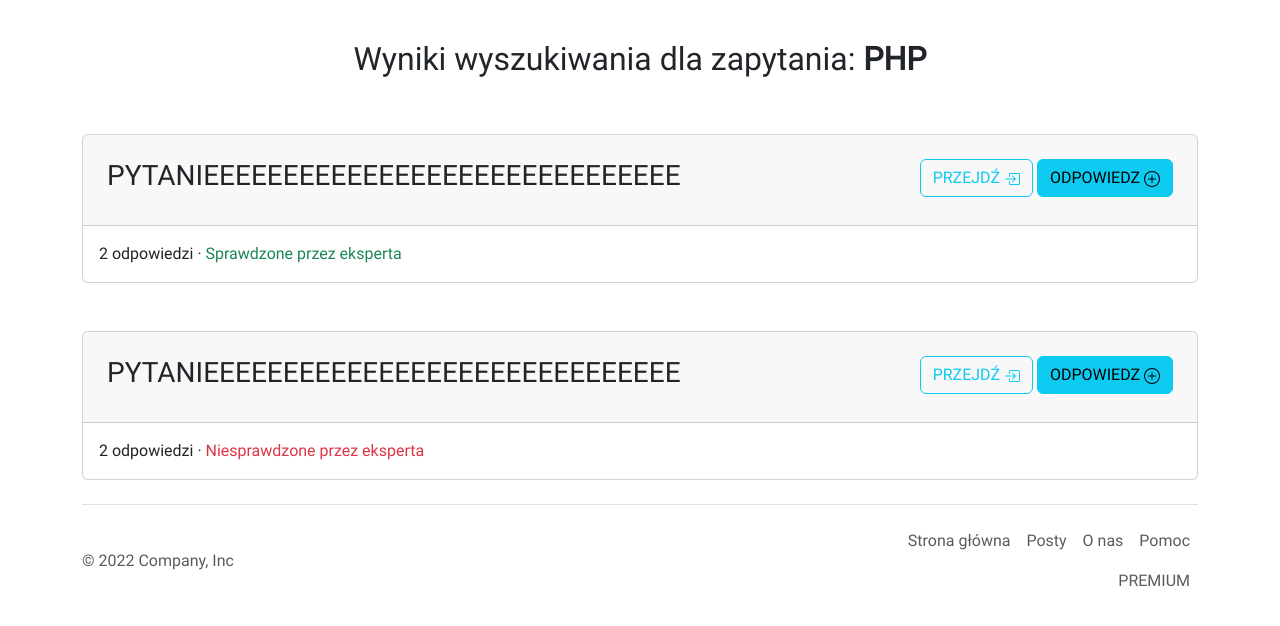
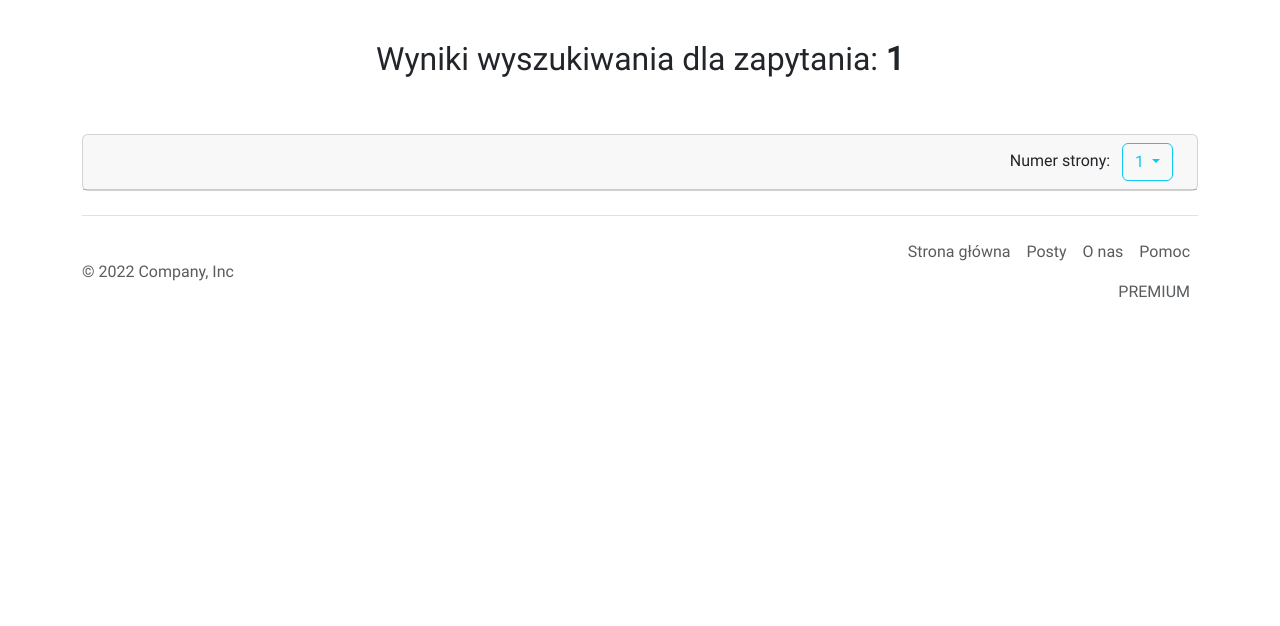
Before and after one commit to jakub-zyrek/projekt1, a PHP site: page /wyszukiwanie.php?wysz=1 in a window 1280 px wide. Shown: the part 124-750 px from the top of the page. Run offline with PHP 8.4, Linux system fonts and the light colour scheme; data comes from the database, SQL or seed files in the repository.

Commit message:
wyszukiwanie

```diff
--- a/cennik.php
+++ b/cennik.php
@@ -40,7 +40,7 @@
             <div class="col-12 col-xl-4 col-xxl-3 mb-3 mb-xl-0 me-lg-5">
                 <form class="col-12 d-flex" role="search" action="wyszukiwanie.php">
                   <div class="col-6">
-                    <input type="search" class="form-control form-control-dark text-bg-dark col-12" placeholder="Wyszukaj..." aria-label="Search">
+                    <input type="search" name="wysz" class="form-control form-control-dark text-bg-dark col-12" placeholder="Wyszukaj..." aria-label="Search">
                   </div>
                   &nbsp;&nbsp;
                   <button type="submit" class="btn btn-outline-light me-2 col-6">Szukaj</button>
--- a/dodawanie.php
+++ b/dodawanie.php
@@ -42,7 +42,7 @@
             <div class="col-12 col-xl-4 col-xxl-3 mb-3 mb-xl-0 me-lg-5">
                 <form class="col-12 d-flex" role="search" action="wyszukiwanie.php">
                   <div class="col-6">
-                    <input type="search" class="form-control form-control-dark text-bg-dark col-12" placeholder="Wyszukaj..." aria-label="Search">
+                    <input type="search" name="wysz" class="form-control form-control-dark text-bg-dark col-12" placeholder="Wyszukaj..." aria-label="Search">
                   </div>
                   &nbsp;&nbsp;
                   <button type="submit" class="btn btn-outline-light me-2 col-6">Szukaj</button>
--- a/dodawanie_p.php
+++ b/dodawanie_p.php
@@ -61,7 +61,7 @@
             <div class="col-12 col-xl-4 col-xxl-3 mb-3 mb-xl-0 me-lg-5">
                 <form class="col-12 d-flex" role="search" action="wyszukiwanie.php">
                   <div class="col-6">
-                    <input type="search" class="form-control form-control-dark text-bg-dark col-12" placeholder="Wyszukaj..." aria-label="Search">
+                    <input type="search" name="wysz" class="form-control form-control-dark text-bg-dark col-12" placeholder="Wyszukaj..." aria-label="Search">
                   </div>
                   &nbsp;&nbsp;
                   <button type="submit" class="btn btn-outline-light me-2 col-6">Szukaj</button>
--- a/index.php
+++ b/index.php
@@ -50,7 +50,7 @@
             <div class="col-12 col-xl-4 col-xxl-3 mb-3 mb-xl-0 me-lg-5">
                 <form class="col-12 d-flex" role="search" action="wyszukiwanie.php">
                   <div class="col-6">
-                    <input type="search" class="form-control form-control-dark text-bg-dark col-12" placeholder="Wyszukaj..." aria-label="Search">
+                    <input type="search" name="wysz" class="form-control form-control-dark text-bg-dark col-12" placeholder="Wyszukaj..." aria-label="Search">
                   </div>
                   &nbsp;&nbsp;
                   <button type="submit" class="btn btn-outline-light me-2 col-6">Szukaj</button>
--- a/kategorie.php
+++ b/kategorie.php
@@ -62,7 +62,7 @@
             <div class="col-12 col-xl-4 col-xxl-3 mb-3 mb-xl-0 me-lg-5">
                 <form class="col-12 d-flex" role="search" action="wyszukiwanie.php">
                   <div class="col-6">
-                    <input type="search" class="form-control form-control-dark text-bg-dark col-12" placeholder="Wyszukaj..." aria-label="Search">
+                    <input type="search" name="wysz" class="form-control form-control-dark text-bg-dark col-12" placeholder="Wyszukaj..." aria-label="Search">
                   </div>
                   &nbsp;&nbsp;
                   <button type="submit" class="btn btn-outline-light me-2 col-6">Szukaj</button>
--- a/kupowanie.php
+++ b/kupowanie.php
@@ -42,7 +42,7 @@
             <div class="col-12 col-xl-4 col-xxl-3 mb-3 mb-xl-0 me-lg-5">
                 <form class="col-12 d-flex" role="search" action="wyszukiwanie.php">
                   <div class="col-6">
-                    <input type="search" class="form-control form-control-dark text-bg-dark col-12" placeholder="Wyszukaj..." aria-label="Search">
+                    <input type="search" name="wysz" class="form-control form-control-dark text-bg-dark col-12" placeholder="Wyszukaj..." aria-label="Search">
                   </div>
                   &nbsp;&nbsp;
                   <button type="submit" class="btn btn-outline-light me-2 col-6">Szukaj</button>
--- a/logowanie.php
+++ b/logowanie.php
@@ -42,7 +42,7 @@
             <div class="col-12 col-xl-4 col-xxl-3 mb-3 mb-xl-0 me-lg-5">
                 <form class="col-12 d-flex" role="search" action="wyszukiwanie.php">
                   <div class="col-6">
-                    <input type="search" class="form-control form-control-dark text-bg-dark col-12" placeholder="Wyszukaj..." aria-label="Search">
+                    <input type="search" name="wysz" class="form-control form-control-dark text-bg-dark col-12" placeholder="Wyszukaj..." aria-label="Search">
                   </div>
                   &nbsp;&nbsp;
                   <button type="submit" class="btn btn-outline-light me-2 col-6">Szukaj</button>
--- a/onas.php
+++ b/onas.php
@@ -47,7 +47,7 @@
             <div class="col-12 col-xl-4 col-xxl-3 mb-3 mb-xl-0 me-lg-5">
                 <form class="col-12 d-flex" role="search" action="wyszukiwanie.php">
                   <div class="col-6">
-                    <input type="search" class="form-control form-control-dark text-bg-dark col-12" placeholder="Wyszukaj..." aria-label="Search">
+                    <input type="search" name="wysz" class="form-control form-control-dark text-bg-dark col-12" placeholder="Wyszukaj..." aria-label="Search">
                   </div>
                   &nbsp;&nbsp;
                   <button type="submit" class="btn btn-outline-light me-2 col-6">Szukaj</button>
--- a/pomoc.php
+++ b/pomoc.php
@@ -111,7 +111,7 @@
             <div class="col-12 col-xl-4 col-xxl-3 mb-3 mb-xl-0 me-lg-5">
                 <form class="col-12 d-flex" role="search" action="wyszukiwanie.php">
                   <div class="col-6">
-                    <input type="search" class="form-control form-control-dark text-bg-dark col-12" placeholder="Wyszukaj..." aria-label="Search">
+                    <input type="search" name="wysz" class="form-control form-control-dark text-bg-dark col-12" placeholder="Wyszukaj..." aria-label="Search">
                   </div>
                   &nbsp;&nbsp;
                   <button type="submit" class="btn btn-outline-light me-2 col-6">Szukaj</button>
--- a/pytanie.php
+++ b/pytanie.php
@@ -72,7 +72,7 @@
             <div class="col-12 col-xl-4 col-xxl-3 mb-3 mb-xl-0 me-lg-5">
                 <form class="col-12 d-flex" role="search" action="wyszukiwanie.php">
                   <div class="col-6">
-                    <input type="search" class="form-control form-control-dark text-bg-dark col-12" placeholder="Wyszukaj..." aria-label="Search">
+                    <input type="search" name="wysz" class="form-control form-control-dark text-bg-dark col-12" placeholder="Wyszukaj..." aria-label="Search">
                   </div>
                   &nbsp;&nbsp;
                   <button type="submit" class="btn btn-outline-light me-2 col-6">Szukaj</button>
--- a/rejestracja.php
+++ b/rejestracja.php
@@ -42,7 +42,7 @@
             <div class="col-12 col-xl-4 col-xxl-3 mb-3 mb-xl-0 me-lg-5">
                 <form class="col-12 d-flex" role="search" action="wyszukiwanie.php">
                   <div class="col-6">
-                    <input type="search" class="form-control form-control-dark text-bg-dark col-12" placeholder="Wyszukaj..." aria-label="Search">
+                    <input type="search" name="wysz" class="form-control form-control-dark text-bg-dark col-12" placeholder="Wyszukaj..." aria-label="Search">
                   </div>
                   &nbsp;&nbsp;
                   <button type="submit" class="btn btn-outline-light me-2 col-6">Szukaj</button>
--- a/script_PHP/logowanie.php
+++ b/script_PHP/logowanie.php
@@ -20,6 +20,7 @@
         $wiersz = mysqli_fetch_array($zapytanie1);
         $_SESSION['zalogowany'] = true;
         $_SESSION['id'] = $wiersz['id'];
+        $_SESSION['login'] = $wiersz['login'];
         $_SESSION['imie'] = $wiersz['imie'];
         $_SESSION['nick'] = $wiersz['nick'];
         $_SESSION['data'] = $wiersz['data_urodzenia'];
--- a/wyszukiwanie.php
+++ b/wyszukiwanie.php
@@ -1,5 +1,28 @@
 <?php
 session_start();
+// Połączenie z bazą danych
+$polaczenie = mysqli_connect('localhost', 'kpqmmvzc_uzytkownik', 'Użytkownik123', 'kpqmmvzc_forum');
+
+if (!mysqli_connect_errno()) {
+  if (!isset($_GET['wysz'])) {
+    header("Location: index.php");
+  }
+  $tekst = $_GET['wysz'];
+  $tekst = mysqli_real_escape_string($polaczenie, $tekst);
+  $tekst = str_replace(" ", "%", $tekst);
+
+  if (isset($_GET['l'])) {
+    $l = $_GET['l'];
+    $sql = "SELECT * FROM pytanie WHERE tytul LIKE '%$tekst%' ORDER BY pytanie.id DESC LIMIT 10 OFFSET $l";
+  } else {
+    $sql = "SELECT * FROM pytanie WHERE tytul LIKE '%$tekst%' ORDER BY pytanie.id DESC LIMIT 10 ";
+  }
+
+  $wysz = mysqli_query($polaczenie, $sql);
+
+  $sql1 = "SELECT COUNT(id) AS 'idd' FROM pytanie WHERE tytul LIKE '%$tekst%'";
+  $zap4 = mysqli_query($polaczenie, $sql1);
+}
 ?>
 <!DOCTYPE html>
 <html lang="pl">
@@ -39,7 +62,7 @@
             <div class="col-12 col-xl-4 col-xxl-3 mb-3 mb-xl-0 me-lg-5">
                 <form class="col-12 d-flex" role="search" action="wyszukiwanie.php">
                   <div class="col-6">
-                    <input type="search" class="form-control form-control-dark text-bg-dark col-12" placeholder="Wyszukaj..." aria-label="Search">
+                    <input type="search" name="wysz" class="form-control form-control-dark text-bg-dark col-12" placeholder="Wyszukaj..." aria-label="Search">
                   </div>
                   &nbsp;&nbsp;
                   <button type="submit" class="btn btn-outline-light me-2 col-6">Szukaj</button>
@@ -79,64 +102,72 @@
   </header>
 
   <div class="container p-4 text-center">
-    <h2>Wyniki wyszukiwania dla zapytania: <b>PHP</b></h2>
+    <h2>Wyniki wyszukiwania dla zapytania: <b><?php if (isset($_GET['wysz'])) { echo $_GET['wysz'];}?></b></h2>
   </div>
 
 <br>
   <div class="container">
+    <?php
+
+    while ($w = mysqli_fetch_array($wysz)) {
+      $t = $w['tytul'];
+      $id = $w['id'];
+      $sql1 = "SELECT * FROM liczba_odpowiedzi WHERE id = $id";
+      $zap2 = mysqli_query($polaczenie, $sql1);
+      $wysz2 = mysqli_fetch_array($zap2);
+      $odp = $wysz2['odp'];
+      echo '<div class="card">';
+              echo '<div class="card-header p-4 bg-success-subtle" style="display: flex; justify-content: space-between; flex-wrap: wrap;">';
+                echo '<h3 class="col-12 col-md-8">';
+                  echo $w['tytul'];
+                echo '</h3>';
+                echo '<div class="text-end m-md-0 col-4" style="width: max-content; margin: auto;">';
+                  echo '<a href="pytanie.php?idpytania='.$w['id'].'" class="btn btn-outline-info">PRZEJDŹ<svg xmlns="http://www.w3.org/2000/svg" style="width: 1rem;" fill="currentColor" class="bi bi-box-arrow-in-right" viewBox="0 0 16 16"><path fill-rule="evenodd" d="M6 3.5a.5.5 0 0 1 .5-.5h8a.5.5 0 0 1 .5.5v9a.5.5 0 0 1-.5.5h-8a.5.5 0 0 1-.5-.5v-2a.5.5 0 0 0-1 0v2A1.5 1.5 0 0 0 6.5 14h8a1.5 1.5 0 0 0 1.5-1.5v-9A1.5 1.5 0 0 0 14.5 2h-8A1.5 1.5 0 0 0 5 3.5v2a.5.5 0 0 0 1 0v-2z"/><path fill-rule="evenodd" d="M11.854 8.354a.5.5 0 0 0 0-.708l-3-3a.5.5 0 1 0-.708.708L10.293 7.5H1.5a.5.5 0 0 0 0 1h8.793l-2.147 2.146a.5.5 0 0 0 .708.708l3-3z"/></svg></a>&nbsp;';
+
+                  echo '<a href="dodawanie.php?idpytania='.$w['id'].'" class="btn btn-info">ODPOWIEDZ<svg xmlns="http://www.w3.org/2000/svg" style="width: 1rem;" fill="currentColor" class="bi bi-plus-circle" viewBox="0 0 16 16"><path d="M8 15A7 7 0 1 1 8 1a7 7 0 0 1 0 14zm0 1A8 8 0 1 0 8 0a8 8 0 0 0 0 16z"/><path d="M8 4a.5.5 0 0 1 .5.5v3h3a.5.5 0 0 1 0 1h-3v3a.5.5 0 0 1-1 0v-3h-3a.5.5 0 0 1 0-1h3v-3A.5.5 0 0 1 8 4z"/></svg></a>';
+                echo '</div>';
+              echo '</div>';
+              echo '<div class="card-body">';
+                if ($odp == 1) {
+                  echo "1 odpowiedź";
+                } else {
+                  echo $odp." odpowiedzi";
+                }
+          echo '</div>';
+        echo '</div><br>';
+    }
+
+
+
+
+    ?>
     <div class="card">
-        <div class="card-header p-4" style="display: flex; justify-content: space-between; flex-wrap: wrap;">
-            <h3 class="col-12 col-md-8">PYTANIEEEEEEEEEEEEEEEEEEEEEEEEEEEEEE</h3>
-            <div class="text-end m-md-0 col-4" style="width: max-content; margin: auto;">
-                <button class="btn btn-outline-info">
-                    PRZEJDŹ
-                    <svg xmlns="http://www.w3.org/2000/svg" style="width: 1rem;" fill="currentColor" class="bi bi-box-arrow-in-right" viewBox="0 0 16 16">
-                        <path fill-rule="evenodd" d="M6 3.5a.5.5 0 0 1 .5-.5h8a.5.5 0 0 1 .5.5v9a.5.5 0 0 1-.5.5h-8a.5.5 0 0 1-.5-.5v-2a.5.5 0 0 0-1 0v2A1.5 1.5 0 0 0 6.5 14h8a1.5 1.5 0 0 0 1.5-1.5v-9A1.5 1.5 0 0 0 14.5 2h-8A1.5 1.5 0 0 0 5 3.5v2a.5.5 0 0 0 1 0v-2z"/>
-                        <path fill-rule="evenodd" d="M11.854 8.354a.5.5 0 0 0 0-.708l-3-3a.5.5 0 1 0-.708.708L10.293 7.5H1.5a.5.5 0 0 0 0 1h8.793l-2.147 2.146a.5.5 0 0 0 .708.708l3-3z"/>
-                    </svg>
-                </button>
-                <button class="btn btn-info">
-                    ODPOWIEDZ
-                    <svg xmlns="http://www.w3.org/2000/svg" style="width: 1rem;" fill="currentColor" class="bi bi-plus-circle" viewBox="0 0 16 16">
-                        <path d="M8 15A7 7 0 1 1 8 1a7 7 0 0 1 0 14zm0 1A8 8 0 1 0 8 0a8 8 0 0 0 0 16z"/>
-                        <path d="M8 4a.5.5 0 0 1 .5.5v3h3a.5.5 0 0 1 0 1h-3v3a.5.5 0 0 1-1 0v-3h-3a.5.5 0 0 1 0-1h3v-3A.5.5 0 0 1 8 4z"/>
-                    </svg>
-                </button>
+            <div class="card-header text-end">
+              Numer strony: &nbsp;
+              <a class="btn btn-outline-info dropdown-toggle me-2 mb-3 mb-lg-auto " data-bs-toggle="dropdown" aria-expanded="false">
+                <?php
+                  if (isset($_GET['a'])) {
+                    echo $_GET['a'];
+                  } else {
+                    echo 1;
+                  }
+                ?>
+              </a>
+                <ul class="dropdown-menu">
+                  <?php
+                    $w3 = mysqli_fetch_array($zap4);
+                    $liczba = $w3['idd'];
+                    $i = 0;
+                    $a = 1;
+                    do {
+                      echo "<li><a class='dropdown-item' href='wyszukiwanie.php?l=$i&a=$a&wysz=$tekst'>$a</a></li>";
+                      $i = $i + 10;
+                      $a++;
+                    } while ($i < $liczba)
+                  ?>
+                </ul>
             </div>
-        </div>
-        <div class="card-body">
-            2 odpowiedzi · <span class="text-success">Sprawdzone przez eksperta</span>
-            <br>
-
-        </div>
-    </div>
-    <br><br>
-    <div class="card">
-        <div class="card-header p-4" style="display: flex; justify-content: space-between; flex-wrap: wrap;">
-            <h3 class="col-12 col-md-8">PYTANIEEEEEEEEEEEEEEEEEEEEEEEEEEEEEE</h3>
-            <div class="text-end m-md-0 col-4" style="width: max-content; margin: auto;">
-                <button class="btn btn-outline-info">
-                    PRZEJDŹ
-                    <svg xmlns="http://www.w3.org/2000/svg" style="width: 1rem;" fill="currentColor" class="bi bi-box-arrow-in-right" viewBox="0 0 16 16">
-                        <path fill-rule="evenodd" d="M6 3.5a.5.5 0 0 1 .5-.5h8a.5.5 0 0 1 .5.5v9a.5.5 0 0 1-.5.5h-8a.5.5 0 0 1-.5-.5v-2a.5.5 0 0 0-1 0v2A1.5 1.5 0 0 0 6.5 14h8a1.5 1.5 0 0 0 1.5-1.5v-9A1.5 1.5 0 0 0 14.5 2h-8A1.5 1.5 0 0 0 5 3.5v2a.5.5 0 0 0 1 0v-2z"/>
-                        <path fill-rule="evenodd" d="M11.854 8.354a.5.5 0 0 0 0-.708l-3-3a.5.5 0 1 0-.708.708L10.293 7.5H1.5a.5.5 0 0 0 0 1h8.793l-2.147 2.146a.5.5 0 0 0 .708.708l3-3z"/>
-                    </svg>
-                </button>
-                <button class="btn btn-info">
-                    ODPOWIEDZ
-                    <svg xmlns="http://www.w3.org/2000/svg" style="width: 1rem;" fill="currentColor" class="bi bi-plus-circle" viewBox="0 0 16 16">
-                        <path d="M8 15A7 7 0 1 1 8 1a7 7 0 0 1 0 14zm0 1A8 8 0 1 0 8 0a8 8 0 0 0 0 16z"/>
-                        <path d="M8 4a.5.5 0 0 1 .5.5v3h3a.5.5 0 0 1 0 1h-3v3a.5.5 0 0 1-1 0v-3h-3a.5.5 0 0 1 0-1h3v-3A.5.5 0 0 1 8 4z"/>
-                    </svg>
-                </button>
-            </div>
-        </div>
-        <div class="card-body">
-            2 odpowiedzi · <span class="text-danger">Niesprawdzone przez eksperta</span>
-            <br>
-
-        </div>
-    </div>
+          </div>
   </div>
 
 
```
Also changed, not shown: posty.php (+78 -52 lines), profil.php (+27 -7 lines).
